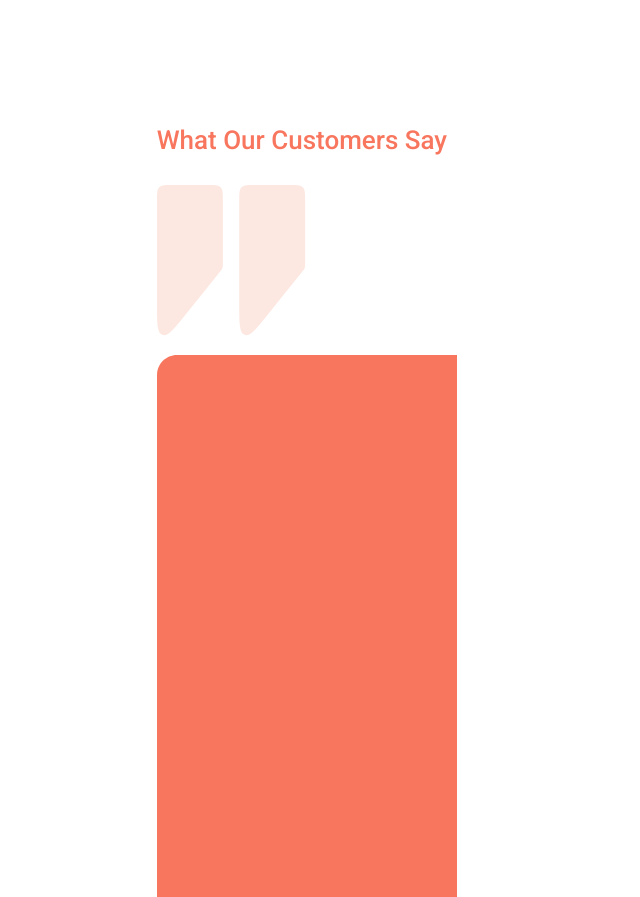
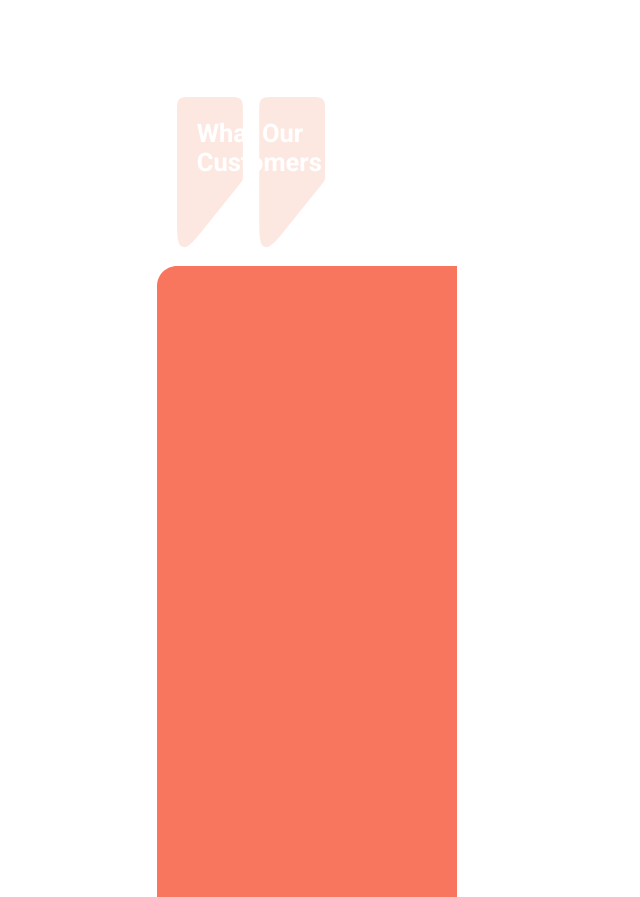
Before and after one commit to kakuliniec/Orange, a website built with Parcel: page index.html in a window 1280 px wide. Shown: the part 3882-4779 px from the top of the page, without its empty margins (235-875 px from the left). Built offline with nearby package versions, Linux system fonts and the light colour scheme.

Commit message:
positioning header and quotes in offer3

```diff
--- a/src/scss/sections/offer3.scss
+++ b/src/scss/sections/offer3.scss
@@ -8,6 +8,7 @@
         display: flex;
         flex-flow: column;
         align-items: center;
+        position: relative;
     }
 
     &__down {
@@ -15,10 +16,18 @@
     }
 
     &__header {
-        font-weight: 500;
-    font-size: 26px;
-    line-height: 45px;
-    color: #F8765E;
+        position: absolute;
+        z-index: 2;
+        margin: 0 auto;
+        max-width: 234px;
+        padding-left: 40px;
+        padding-top: 22px;
+    }
+
+    &__quotes {
+        position: relative;
+        z-index: 1;
+        margin-left: 20px;
     }
 
 }
```
